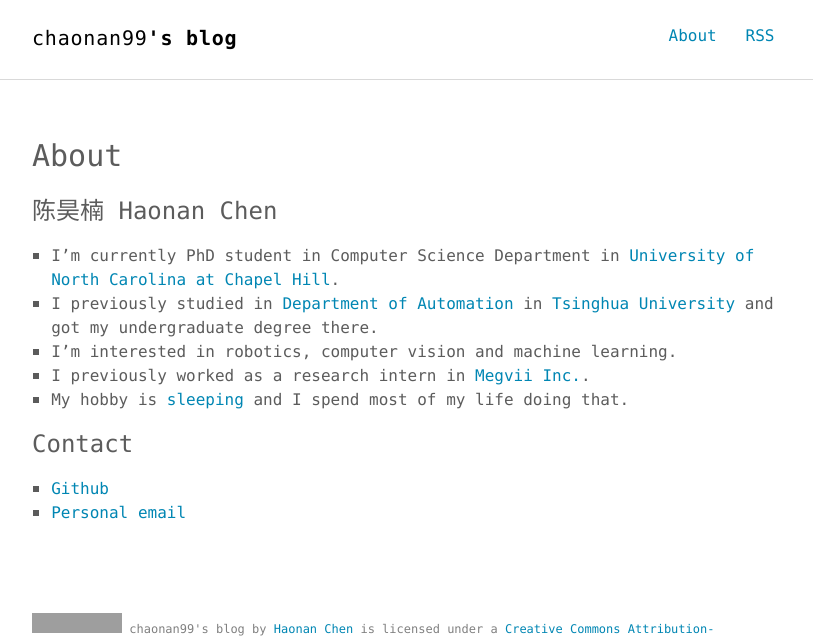
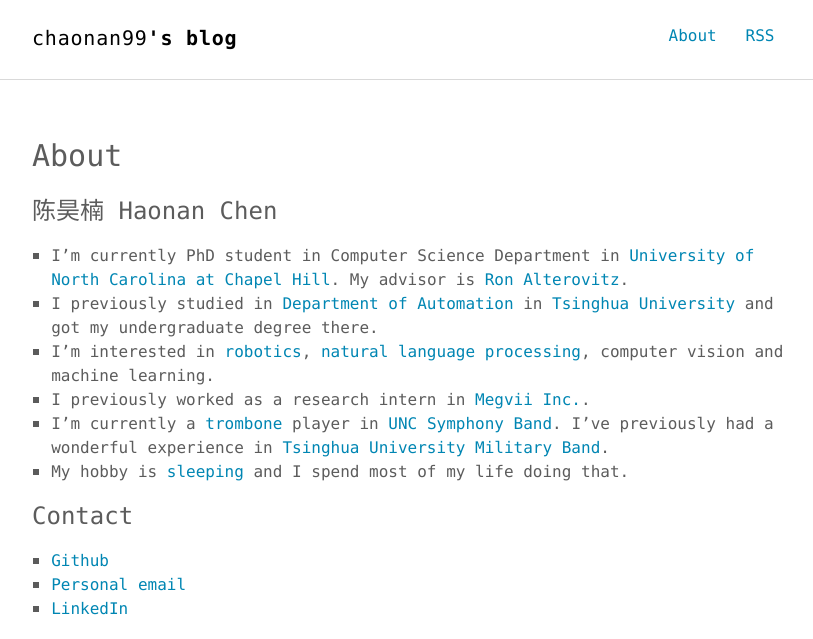
Before and after one commit to chaonan99/chaonan99.github.io, a Jekyll site: the page built from about.md, in a window 1280 px wide. Shown: the top 639 px of the page, without its empty margins (232-1045 px from the left). Built offline with Jekyll 4.4.1, drawn with Linux system fonts in a browser that asks for light colours; grey boxes are pictures that could not be loaded.

Commit message:
Small update to about page

```diff
--- a/about.md
+++ b/about.md
@@ -5,13 +5,15 @@
 ---
 
 ### 陈昊楠 Haonan Chen
-* I'm currently PhD student in Computer Science Department in [University of North Carolina at Chapel Hill](http://www.unc.edu/).
+* I'm currently PhD student in Computer Science Department in [University of North Carolina at Chapel Hill](http://www.unc.edu/). My advisor is [Ron Alterovitz](https://www.cs.unc.edu/~ron/).
 * I previously studied in [Department of Automation](http://www.tsinghua.edu.cn/publish/auen/) in [Tsinghua University](http://www.tsinghua.edu.cn/publish/newthuen/) and got my undergraduate degree there.
-* I'm interested in robotics, computer vision and machine learning.
+* I'm interested in [robotics](https://en.wikipedia.org/wiki/Robotics), [natural language processing](https://en.wikipedia.org/wiki/Natural_language_processing), computer vision and machine learning.
 * I previously worked as a research intern in [Megvii Inc.](https://megvii.com/).
+* I'm currently a [trombone](https://en.wikipedia.org/wiki/Trombone) player in [UNC Symphony Band](http://music.unc.edu/tag/symphony-band/). I've previously had a wonderful experience in [Tsinghua University Military Band](https://www.youtube.com/watch?v=NY8gHORo-3s&list=RDNY8gHORo-3s&t=18).
 * My hobby is [sleeping](https://en.wikipedia.org/wiki/Sleep) and I spend most of my life doing that.
 
 ### Contact
 * [Github](http://github.com/chaonan99)
 * [Personal email](mailto:chenhaonan1995@gmail.com)
+* [LinkedIn](https://www.linkedin.com/in/chaonan99/?locale=en_US)
 <!-- * Email: ![img](http://latex.codecogs.com/svg.latex?chenhaonan1995) at-mark ![img](http://latex.codecogs.com/svg.latex?gmail) dot-mark ![img](http://latex.codecogs.com/svg.latex?com) -->
```
